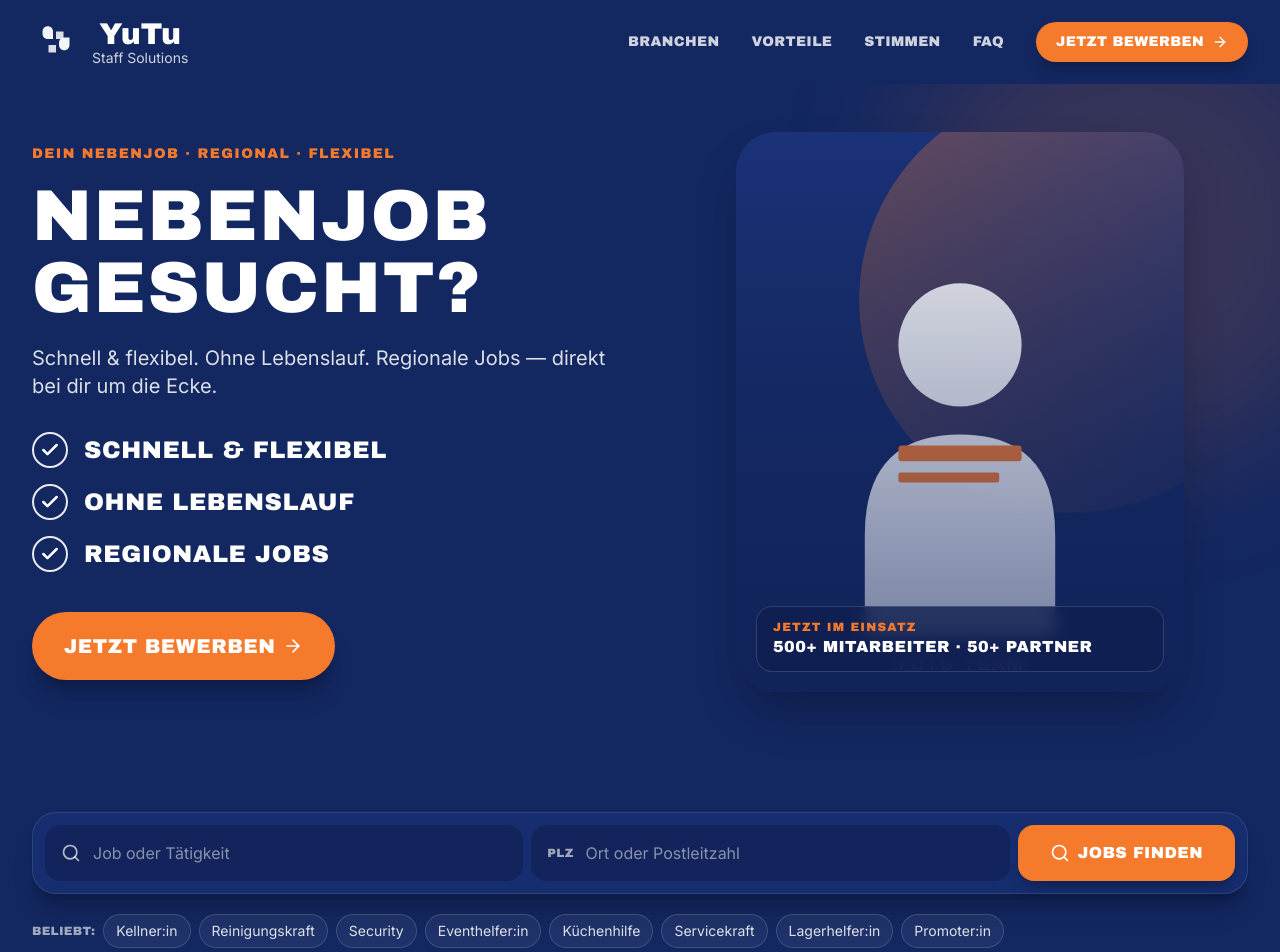
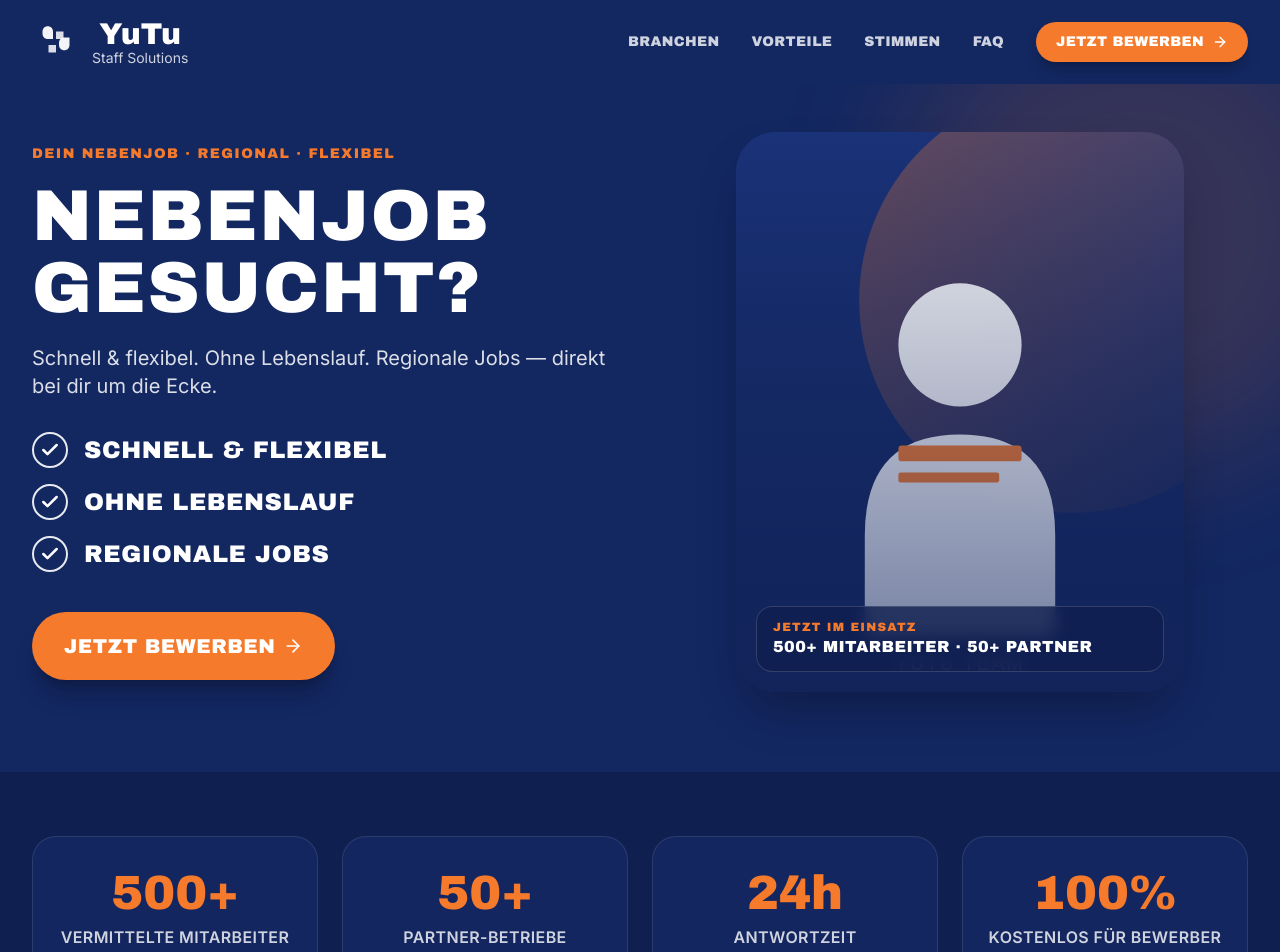
Before and after one commit to dadakaev10-sketch/yutu-staff-solutions, a React (Vite) app: page / in a window 1280 px wide. Shown: the top 952 px of the page. Built offline with nearby package versions, Linux system fonts and the light colour scheme.

Commit message:
refactor: remove job search from hero
Co-Authored-By: Claude Haiku 4.5 <noreply@anthropic.com>

```diff
--- a/src/components/Hero.tsx
+++ b/src/components/Hero.tsx
@@ -1,6 +1,5 @@
 import { Check, ArrowRight } from 'lucide-react';
 import { Button } from './ui/Button';
-import { JobSearch } from './JobSearch';
 
 const bullets = ['Schnell & flexibel', 'Ohne Lebenslauf', 'Regionale Jobs'];
 
@@ -67,10 +66,6 @@ export function Hero() {
           </div>
         </div>
       </div>
-
-      <div className="mx-auto max-w-7xl px-5 pb-14 sm:px-8 sm:pb-20">
-        <JobSearch />
-      </div>
     </section>
   );
 }
--- a/src/components/JobSearch.tsx
+++ /dev/null
@@ -1,82 +0,0 @@
-import { useState, FormEvent } from 'react';
-import { Search } from 'lucide-react';
-
-const popular = [
-  'Kellner:in',
-  'Reinigungskraft',
-  'Security',
-  'Eventhelfer:in',
-  'Küchenhilfe',
-  'Servicekraft',
-  'Lagerhelfer:in',
-  'Promoter:in',
-];
-
-export function JobSearch() {
-  const [job, setJob] = useState('');
-  const [ort, setOrt] = useState('');
-
-  const onSubmit = (e: FormEvent) => {
-    e.preventDefault();
-    const form = document.getElementById('bewerbung');
-    form?.scrollIntoView({ behavior: 'smooth' });
-  };
-
-  const pick = (q: string) => {
-    setJob(q);
-    document.getElementById('bewerbung')?.scrollIntoView({ behavior: 'smooth' });
-  };
-
-  return (
-    <div className="mt-10">
-      <form
-        onSubmit={onSubmit}
-        className="flex flex-col gap-3 rounded-3xl border border-white/10 bg-brand-navy-light/60 p-3 shadow-xl shadow-black/20 sm:flex-row sm:items-stretch sm:gap-2"
-      >
-        <div className="flex flex-1 items-center gap-3 rounded-2xl bg-brand-navy-dark/60 px-4 py-3">
-          <Search className="h-5 w-5 shrink-0 text-white/70" />
-          <input
-            type="text"
-            value={job}
-            onChange={(e) => setJob(e.target.value)}
-            placeholder="Job oder Tätigkeit"
-            className="w-full bg-transparent text-base text-white placeholder-white/50 focus:outline-none"
-          />
-        </div>
-
-        <div className="flex flex-1 items-center gap-3 rounded-2xl bg-brand-navy-dark/60 px-4 py-3">
-          <span className="font-display text-xs uppercase tracking-wide text-white/60">PLZ</span>
-          <input
-            type="text"
-            value={ort}
-            onChange={(e) => setOrt(e.target.value)}
-            placeholder="Ort oder Postleitzahl"
-            className="w-full bg-transparent text-base text-white placeholder-white/50 focus:outline-none"
-          />
-        </div>
-
-        <button
-          type="submit"
-          className="inline-flex shrink-0 items-center justify-center gap-2 rounded-2xl bg-brand-orange px-6 py-4 font-display text-base uppercase tracking-wide text-white shadow-lg shadow-black/20 transition hover:bg-brand-orange-dark sm:px-8"
-        >
-          <Search className="h-5 w-5" />
-          Jobs finden
-        </button>
-      </form>
-
-      <div className="mt-5 flex flex-wrap items-center gap-2">
-        <span className="font-display text-xs uppercase tracking-wide text-white/60">Beliebt:</span>
-        {popular.map((p) => (
-          <button
-            key={p}
-            type="button"
-            onClick={() => pick(p)}
-            className="rounded-pill border border-white/15 bg-white/5 px-3 py-1.5 text-sm text-white/85 transition hover:border-brand-orange hover:text-white"
-          >
-            {p}
-          </button>
-        ))}
-      </div>
-    </div>
-  );
-}
```
